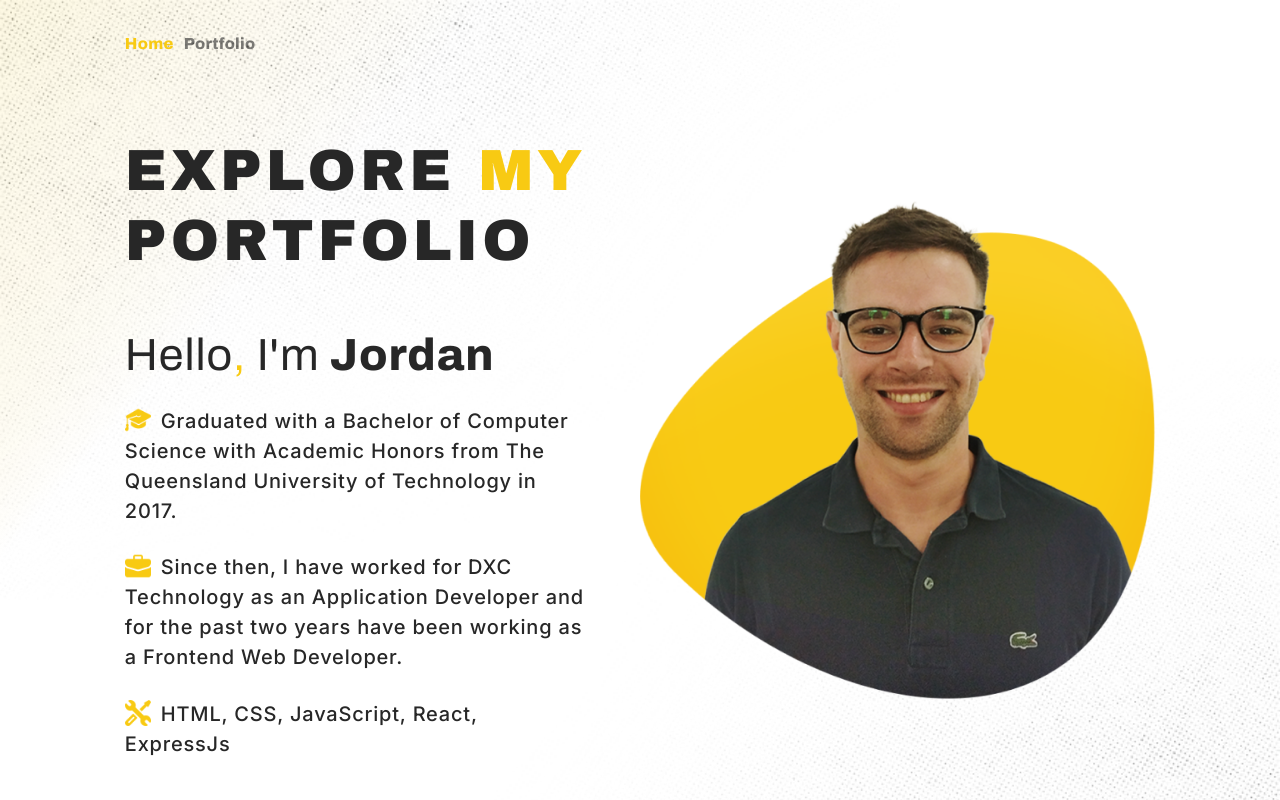
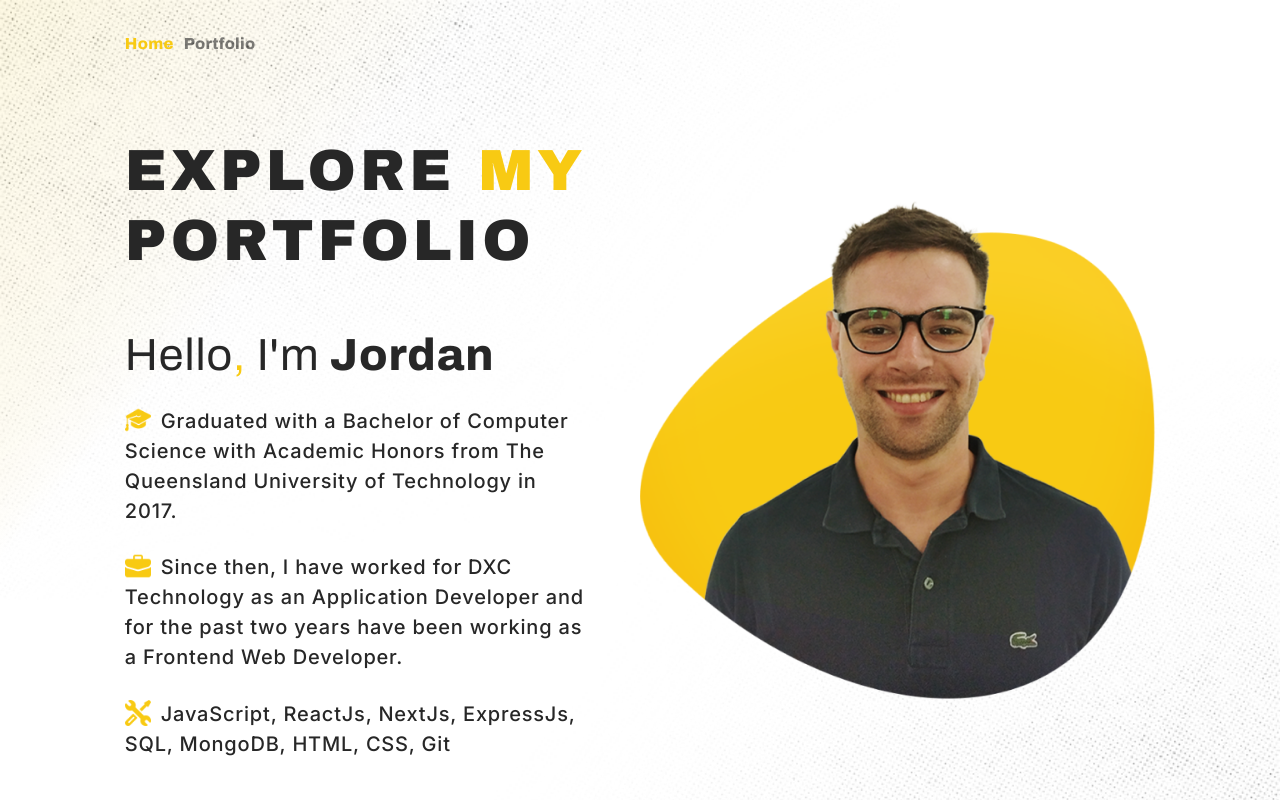
Before and after one commit to hawkesie/portfolio, a React (Create React App) app: page / in a window 1280 px wide. Shown: the top 800 px of the page. Built offline with nearby package versions, Linux system fonts and the light colour scheme.

Commit message:
updated tools

```diff
--- a/src/containers/Header/Header.jsx
+++ b/src/containers/Header/Header.jsx
@@ -26,7 +26,7 @@ const Header = () => {
             <h3>Hello<span style={{color:"#F8CA13"}}>,</span> I'm <span style={{fontWeight:"800"}}>Jordan</span></h3>
             <p><img src={EducationImg} alt='edu'/>Graduated with a Bachelor of Computer Science with Academic Honors from The Queensland University of Technology in 2017.</p>
             <p><img src={BriefcaseImg} alt='work'/>Since then, I have worked for DXC Technology as an Application Developer and for the past two years have been working as a Frontend Web Developer.</p>
-            <p><img src={ToolsImg} alt='work'/>HTML, CSS, JavaScript, React, ExpressJs</p>
+            <p><img src={ToolsImg} alt='work'/>JavaScript, ReactJs, NextJs, ExpressJs, SQL, MongoDB, HTML, CSS, Git</p>
             {/*  NextJs, TypeScript, Redux, Tailwind CSS, API Integration */}
             <div className='header-contact-container'>
               <div className='header-contact-item'>
```
